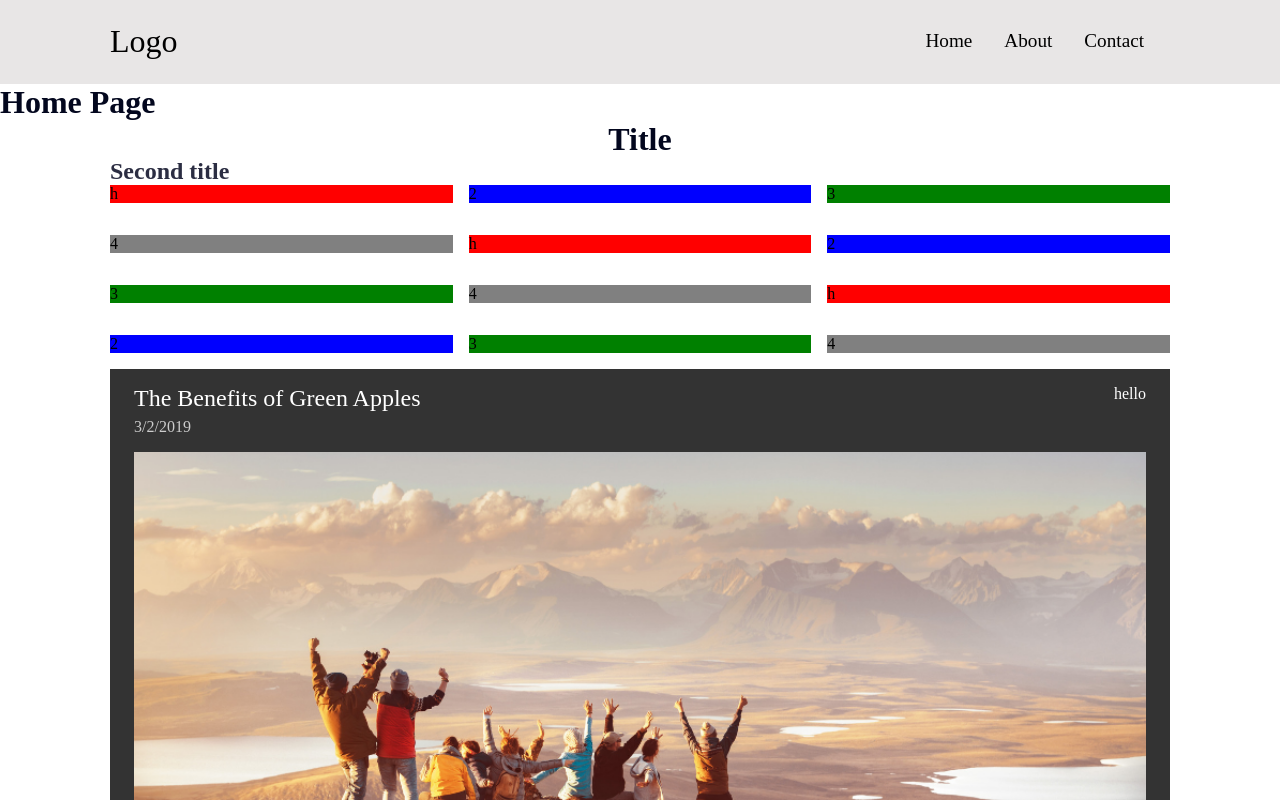
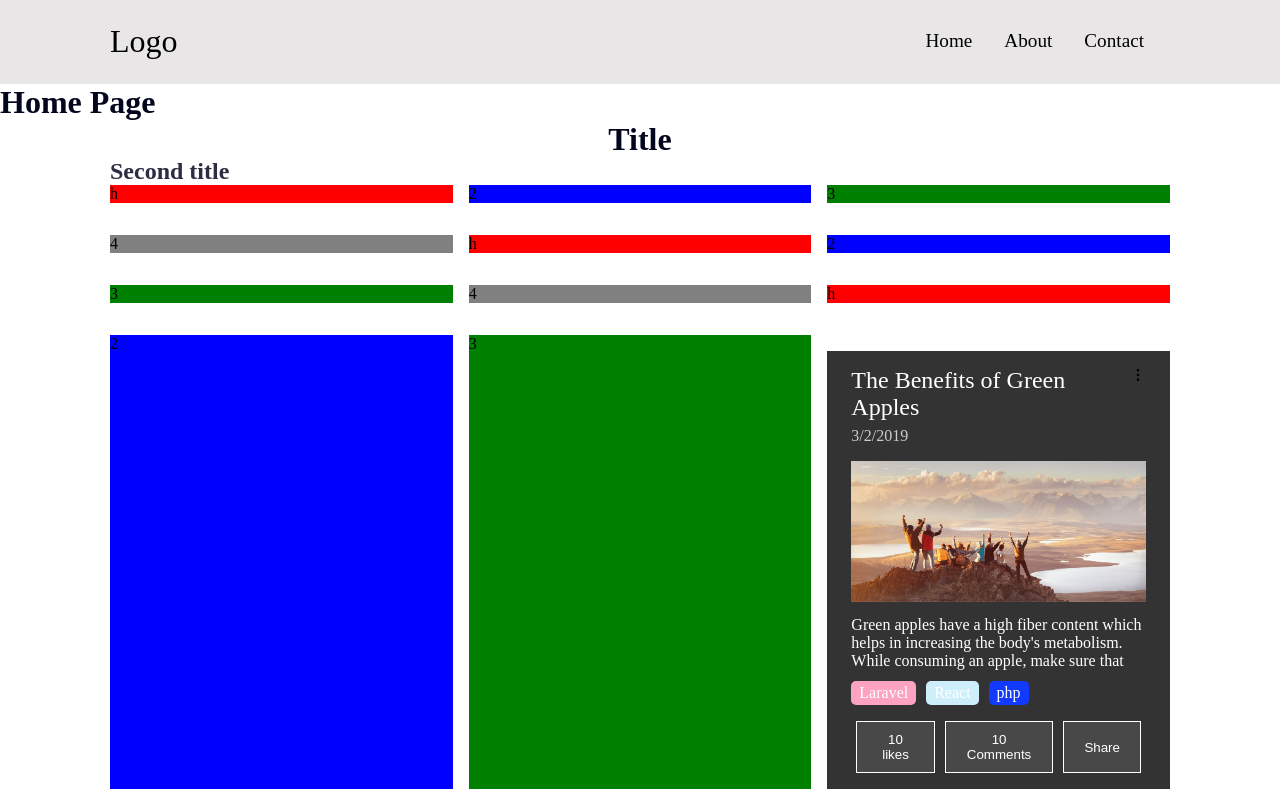
Before and after one commit to oubani/react-components, a React (Create React App) app: page / in a window 1280 px wide. Shown: the top 800 px of the page. Built offline with nearby package versions, Linux system fonts and the light colour scheme; the HTML template or start-up script is replaced by a standard one.

Commit message:
dropdown

```diff
--- a/src/App.js
+++ b/src/App.js
@@ -33,9 +33,9 @@ export const App = () => {
             <div style={{ backgroundColor: 'red' }}>h</div>
             <div style={{ backgroundColor: 'blue' }}>2</div>
             <div style={{ backgroundColor: 'green' }}>3</div>
+            <Card />
             <div style={{ backgroundColor: 'gray' }}>4</div>
           </Wrapper>
-          <Card />
         </Container>
       </Router>
     </>
--- a/src/components/shared/Card/Card.js
+++ b/src/components/shared/Card/Card.js
@@ -1,4 +1,5 @@
 import styled from 'styled-components';
+import { DropDownMenu } from '../dropdown/DropDownMenu';
 
 const Card = (props) => {
   const tags = [
@@ -18,7 +19,7 @@ const Card = (props) => {
       >
         <CardHeader>
           <CardTitle>The Benefits of Green Apples</CardTitle>
-          <CardOptions> hello </CardOptions>
+          <DropDownMenu></DropDownMenu>
         </CardHeader>
         <CardBody>
           <Date>3/2/2019</Date>
--- /dev/null
+++ b/src/components/shared/dropdown/DropDownMenu.js
@@ -0,0 +1,9 @@
+import React from 'react';
+import { FiMoreVertical } from 'react-icons/fi';
+export const DropDownMenu = () => {
+  return (
+    <div>
+      <FiMoreVertical />
+    </div>
+  );
+};
```
Also changed, not shown: 1 other file (tests, documents, lock files or other folders).
